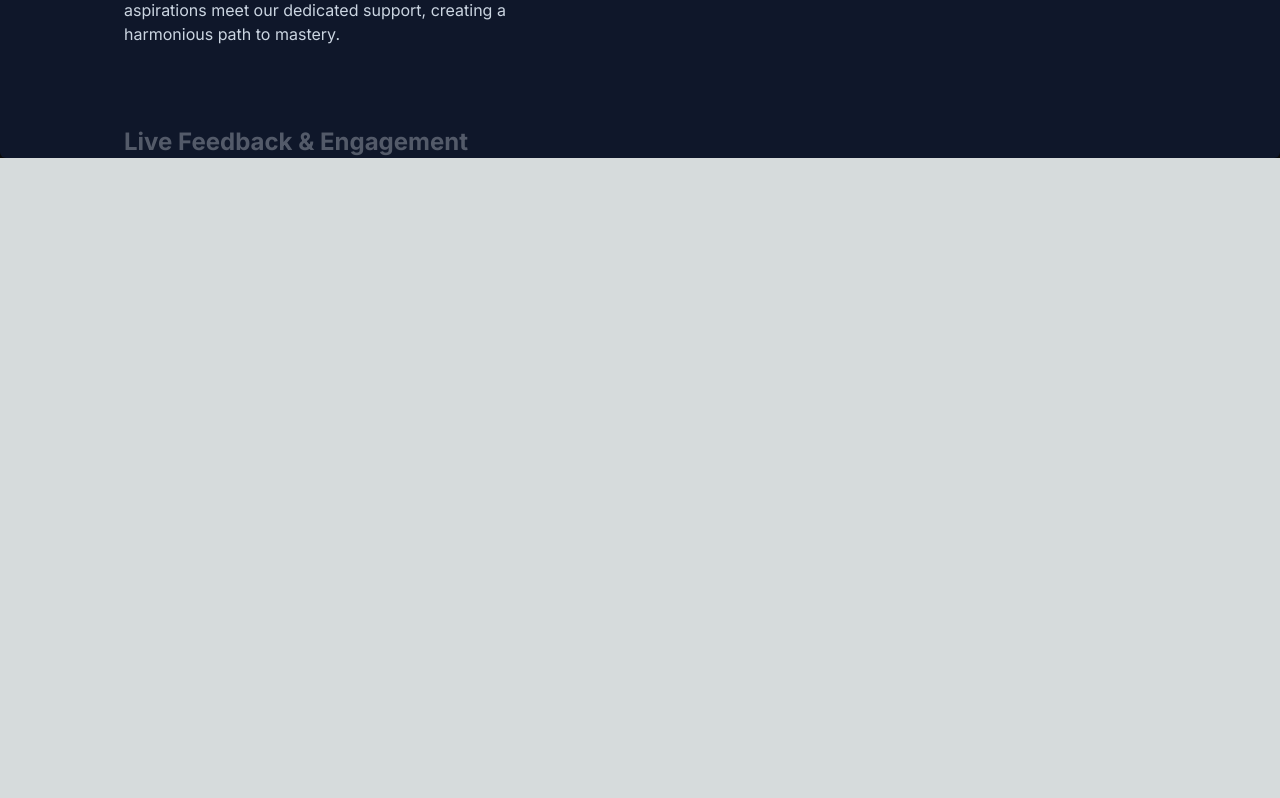
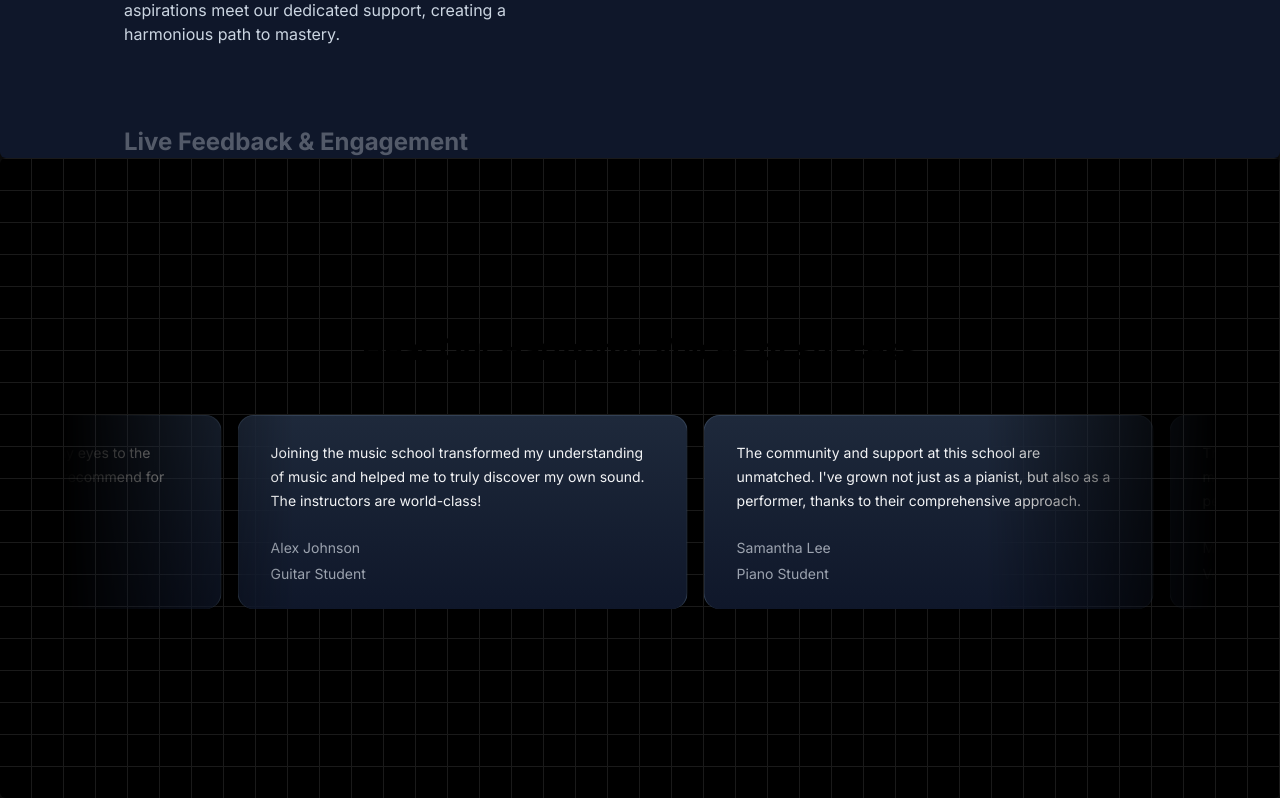
Before and after one commit to TheNikhilChauhan/Project-with-NextJs, a Next.js app: page / in a window 1280 px wide. Shown: the part 1930-2728 px from the top of the page. Before the commit the page ends 2088 px from the top, so only its background shows below. Built offline with nearby package versions, Linux system fonts and the light colour scheme.

Commit message:
added grid background an moving cards

```diff
--- a/package.json
+++ b/package.json
@@ -11,6 +11,7 @@
   "dependencies": {
     "clsx": "^2.1.1",
     "framer-motion": "^11.2.4",
+    "mini-svg-data-uri": "^1.4.4",
     "next": "14.2.3",
     "react": "^18",
     "react-dom": "^18",
--- a/src/app/page.tsx
+++ b/src/app/page.tsx
@@ -1,5 +1,6 @@
 import FeaturedCourses from "@/components/FeaturedCourses";
 import HeroSection from "@/components/HeroSection";
+import MovingCard from "@/components/MovingCard";
 import StickyScrollSection from "@/components/StickyScrollSection";
 import React from "react";
 
@@ -9,6 +10,7 @@
       <HeroSection />
       <FeaturedCourses />
       <StickyScrollSection />
+      <MovingCard />
     </main>
   );
 };
--- /dev/null
+++ b/src/components/MovingCard.tsx
@@ -0,0 +1,56 @@
+import React, { useEffect, useState } from "react";
+import { InfiniteMovingCards } from "./ui/infinite-moving-cards";
+
+const musicSchoolTestimonials = [
+  {
+    quote:
+      "Joining the music school transformed my understanding of music and helped me to truly discover my own sound. The instructors are world-class!",
+    name: "Alex Johnson",
+    title: "Guitar Student",
+  },
+  {
+    quote:
+      "The community and support at this school are unmatched. I've grown not just as a pianist, but also as a performer, thanks to their comprehensive approach.",
+    name: "Samantha Lee",
+    title: "Piano Student",
+  },
+  {
+    quote:
+      "This school offered me the tools and confidence to take my singing to the next level. I'm endlessly grateful for the personalized coaching.",
+    name: "Michael Chen",
+    title: "Vocal Student",
+  },
+  {
+    quote:
+      "As a violinist, finding the right mentor can be challenging, but this school matched me with a teacher who truly understands my goals and challenges.",
+    name: "Emily Taylor",
+    title: "Violin Student",
+  },
+  {
+    quote:
+      "The production courses here opened my eyes to the intricacies of music production. Highly recommend for any aspiring producers!",
+    name: "Chris Morales",
+    title: "Music Production Student",
+  },
+];
+
+const MovingCard = () => {
+  return (
+    <div className="h-[40rem] rounded-md flex flex-col antialiased bg-white dark:bg-black dark:bg-grid-white/[0.1] items-center justify-center relative overflow-hidden">
+      <h2 className="text-3xl font-bold text-center mb-8 z-10">
+        Hear Our Harmony: Voices of success
+      </h2>
+      <div className="flex justify-center w-full overflow-hidden px-4 sm:px-6 lg:px-8">
+        <div className="w-full max-w-6xl">
+          <InfiniteMovingCards
+            items={musicSchoolTestimonials}
+            direction="right"
+            speed="slow"
+          />
+        </div>
+      </div>
+    </div>
+  );
+};
+
+export default MovingCard;
--- /dev/null
+++ b/src/components/ui/infinite-moving-cards.tsx
@@ -0,0 +1,121 @@
+"use client";
+
+import { cn } from "@/utils/cn";
+import React, { useEffect, useState } from "react";
+
+export const InfiniteMovingCards = ({
+  items,
+  direction = "left",
+  speed = "fast",
+  pauseOnHover = true,
+  className,
+}: {
+  items: {
+    quote: string;
+    name: string;
+    title: string;
+  }[];
+  direction?: "left" | "right";
+  speed?: "fast" | "normal" | "slow";
+  pauseOnHover?: boolean;
+  className?: string;
+}) => {
+  const containerRef = React.useRef<HTMLDivElement>(null);
+  const scrollerRef = React.useRef<HTMLUListElement>(null);
+
+  useEffect(() => {
+    addAnimation();
+  }, []);
+  const [start, setStart] = useState(false);
+  function addAnimation() {
+    if (containerRef.current && scrollerRef.current) {
+      const scrollerContent = Array.from(scrollerRef.current.children);
+
+      scrollerContent.forEach((item) => {
+        const duplicatedItem = item.cloneNode(true);
+        if (scrollerRef.current) {
+          scrollerRef.current.appendChild(duplicatedItem);
+        }
+      });
+
+      getDirection();
+      getSpeed();
+      setStart(true);
+    }
+  }
+  const getDirection = () => {
+    if (containerRef.current) {
+      if (direction === "left") {
+        containerRef.current.style.setProperty(
+          "--animation-direction",
+          "forwards"
+        );
+      } else {
+        containerRef.current.style.setProperty(
+          "--animation-direction",
+          "reverse"
+        );
+      }
+    }
+  };
+  const getSpeed = () => {
+    if (containerRef.current) {
+      if (speed === "fast") {
+        containerRef.current.style.setProperty("--animation-duration", "20s");
+      } else if (speed === "normal") {
+        containerRef.current.style.setProperty("--animation-duration", "40s");
+      } else {
+        containerRef.current.style.setProperty("--animation-duration", "80s");
+      }
+    }
+  };
+  return (
+    <div
+      ref={containerRef}
+      className={cn(
+        "scroller relative z-20  max-w-7xl overflow-hidden  [mask-image:linear-gradient(to_right,transparent,white_20%,white_80%,transparent)]",
+        className
+      )}
+    >
+      <ul
+        ref={scrollerRef}
+        className={cn(
+          " flex min-w-full shrink-0 gap-4 py-4 w-max flex-nowrap",
+          start && "animate-scroll ",
+          pauseOnHover && "hover:[animation-play-state:paused]"
+        )}
+      >
+        {items.map((item, idx) => (
+          <li
+            className="w-[350px] max-w-full relative rounded-2xl border border-b-0 flex-shrink-0 border-slate-700 px-8 py-6 md:w-[450px]"
+            style={{
+              background:
+                "linear-gradient(180deg, var(--slate-800), var(--slate-900)",
+            }}
+            key={item.name}
+          >
+            <blockquote>
+              <div
+                aria-hidden="true"
+                className="user-select-none -z-1 pointer-events-none absolute -left-0.5 -top-0.5 h-[calc(100%_+_4px)] w-[calc(100%_+_4px)]"
+              ></div>
+              <span className=" relative z-20 text-sm leading-[1.6] text-gray-100 font-normal">
+                {item.quote}
+              </span>
+              <div className="relative z-20 mt-6 flex flex-row items-center">
+                <span className="flex flex-col gap-1">
+                  <span className=" text-sm leading-[1.6] text-gray-400 font-normal">
+                    {item.name}
+                  </span>
+                  <span className=" text-sm leading-[1.6] text-gray-400 font-normal">
+                    {item.title}
+                  </span>
+                </span>
+              </div>
+            </blockquote>
+          </li>
+        ))}
+      </ul>
+    </div>
+  );
+};
--- a/tailwind.config.ts
+++ b/tailwind.config.ts
@@ -1,8 +1,44 @@
 import type { Config } from "tailwindcss";
+const svgToDataUri = require("mini-svg-data-uri");
 const colors = require("tailwindcss/colors");
 const {
   default: flattenColorPalette,
 } = require("tailwindcss/lib/util/flattenColorPalette");
+
+// This plugin adds each Tailwind color as a global CSS variable, e.g. var(--gray-200).
+function addVariablesForColors({ addBase, theme }: any) {
+  let allColors = flattenColorPalette(theme("colors"));
+  let newVars = Object.fromEntries(
+    Object.entries(allColors).map(([key, val]) => [`--${key}`, val])
+  );
+
+  addBase({
+    ":root": newVars,
+  });
+}
+
+function addSvgPatterns({ matchUtilities, theme }: any) {
+  matchUtilities(
+    {
+      "bg-grid": (value: any) => ({
+        backgroundImage: `url("${svgToDataUri(
+          `<svg xmlns="http://www.w3.org/2000/svg" viewBox="0 0 32 32" width="32" height="32" fill="none" stroke="${value}"><path d="M0 .5H31.5V32"/></svg>`
+        )}")`,
+      }),
+      "bg-grid-small": (value: any) => ({
+        backgroundImage: `url("${svgToDataUri(
+          `<svg xmlns="http://www.w3.org/2000/svg" viewBox="0 0 32 32" width="8" height="8" fill="none" stroke="${value}"><path d="M0 .5H31.5V32"/></svg>`
+        )}")`,
+      }),
+      "bg-dot": (value: any) => ({
+        backgroundImage: `url("${svgToDataUri(
+          `<svg xmlns="http://www.w3.org/2000/svg" viewBox="0 0 32 32" width="16" height="16" fill="none"><circle fill="${value}" id="pattern-circle" cx="10" cy="10" r="1.6257413380501518"></circle></svg>`
+        )}")`,
+      }),
+    },
+    { values: flattenColorPalette(theme("backgroundColor")), type: "color" }
+  );
+}
 
 const config: Config = {
   content: [
@@ -20,6 +56,8 @@
       },
       animation: {
         spotlight: "spotlight 2s ease .75s 1 forwards",
+        scroll:
+          "scroll var(--animation-duration, 40s) var(--animation-direction, forwards) linear infinite",
       },
       keyframes: {
         spotlight: {
@@ -32,22 +70,15 @@
             transform: "translate(-50%,-40%) scale(1)",
           },
         },
+        scroll: {
+          to: {
+            transform: "translate(calc(-50% - 0.5rem))",
+          },
+        },
       },
     },
   },
-  plugins: [addVariablesForColors],
+  plugins: [addVariablesForColors, addSvgPatterns],
 };
 
-// This plugin adds each Tailwind color as a global CSS variable, e.g. var(--gray-200).
-function addVariablesForColors({ addBase, theme }: any) {
-  let allColors = flattenColorPalette(theme("colors"));
-  let newVars = Object.fromEntries(
-    Object.entries(allColors).map(([key, val]) => [`--${key}`, val])
-  );
-
-  addBase({
-    ":root": newVars,
-  });
-}
-
 export default config;
```
Also changed, not shown: 1 other file (tests, documents, lock files or other folders).
